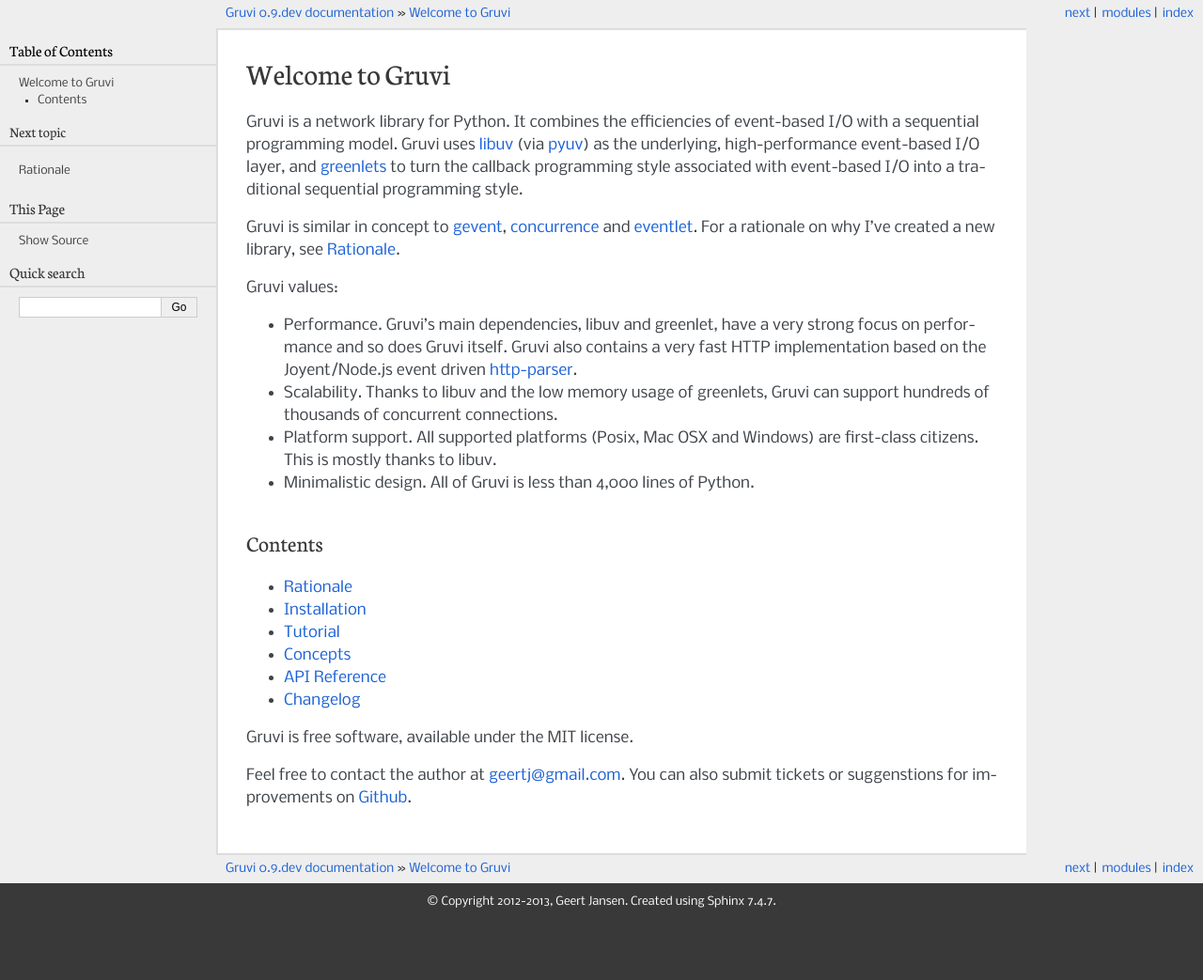
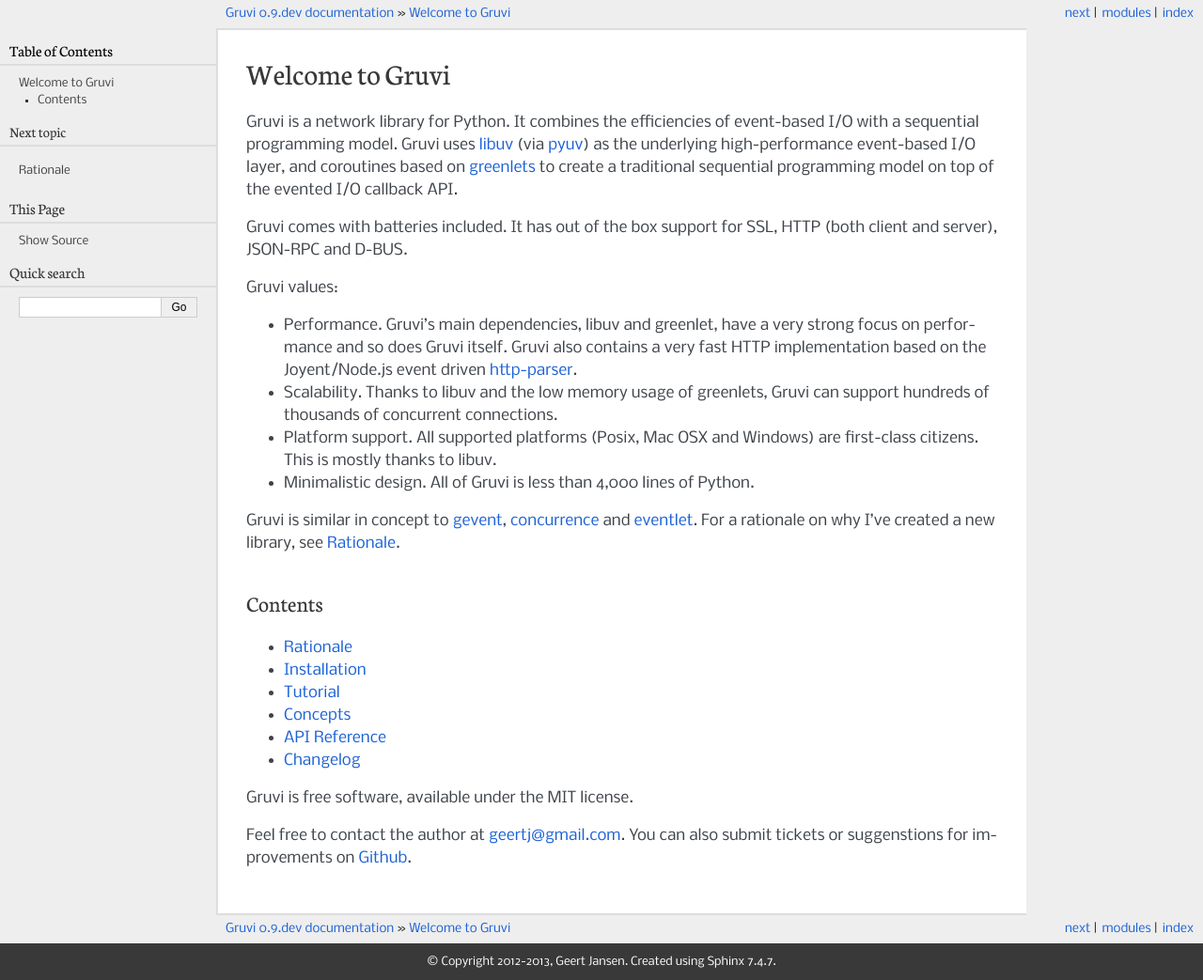
Before and after one commit to geertj/gruvi, a Sphinx documentation site: the page built from docs/index.rst, in a window 1280 px wide. Shown: the whole page at 94% size. Built offline with Sphinx 7.4.7, drawn with Linux system fonts in a browser that asks for light colours; before the commit the page ends 979 px from its top, so only the background shows below that.

Commit message:
Small doc update.

```diff
--- a/docs/index.rst
+++ b/docs/index.rst
@@ -6,12 +6,12 @@
 
 Gruvi is a network library for Python. It combines the efficiencies of
 event-based I/O with a sequential programming model. Gruvi uses libuv_ (via
-pyuv_) as the underlying, high-performance event-based I/O layer, and
-greenlets_ to turn the callback programming style associated with event-based
-I/O into a traditional sequential programming style.
+pyuv_) as the underlying high-performance event-based I/O layer, and coroutines
+based on greenlets_ to create a traditional sequential programming model on top
+of the evented I/O callback API.
 
-Gruvi is similar in concept to gevent_, concurrence_ and eventlet_. For a
-rationale on why I've created a new library, see :ref:`rationale`.
+Gruvi comes with batteries included. It has out of the box support for SSL,
+HTTP (both client and server), JSON-RPC and D-BUS.
 
 Gruvi values:
 
@@ -24,6 +24,9 @@
 * Platform support. All supported platforms (Posix, Mac OSX and Windows) are
   first-class citizens. This is mostly thanks to libuv.
 * Minimalistic design. All of Gruvi is less than 4,000 lines of Python.
+
+Gruvi is similar in concept to gevent_, concurrence_ and eventlet_. For a
+rationale on why I've created a new library, see :ref:`rationale`.
 
 Contents
 ########
```
